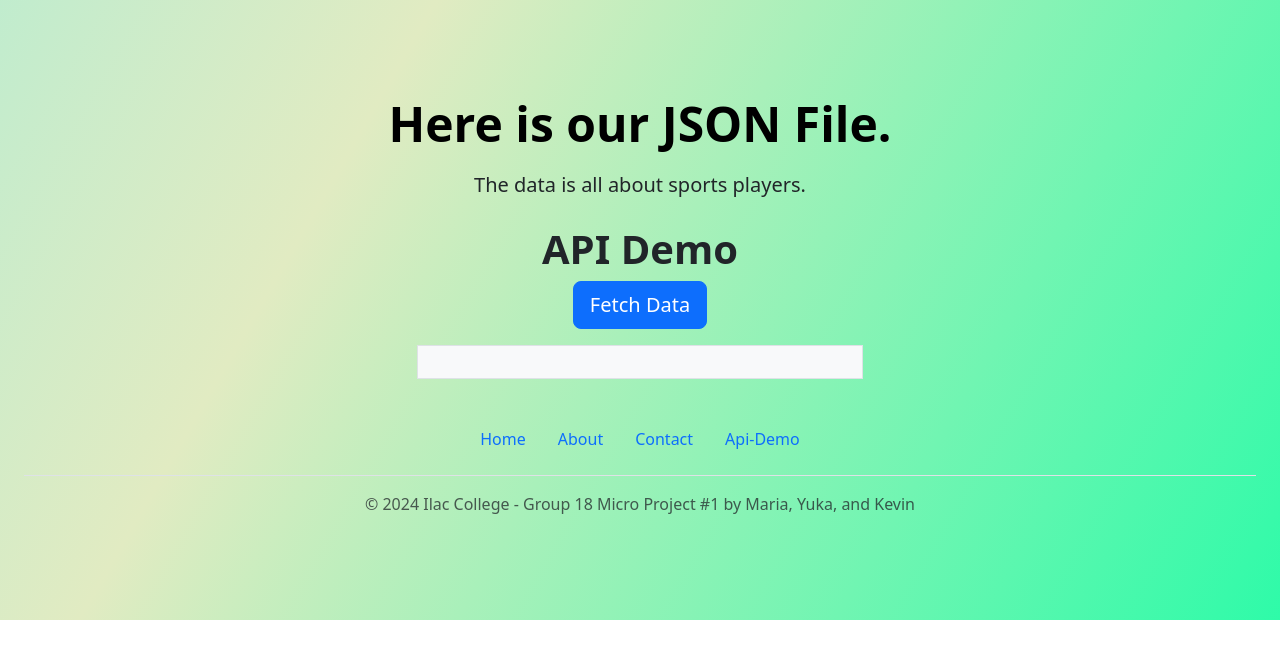
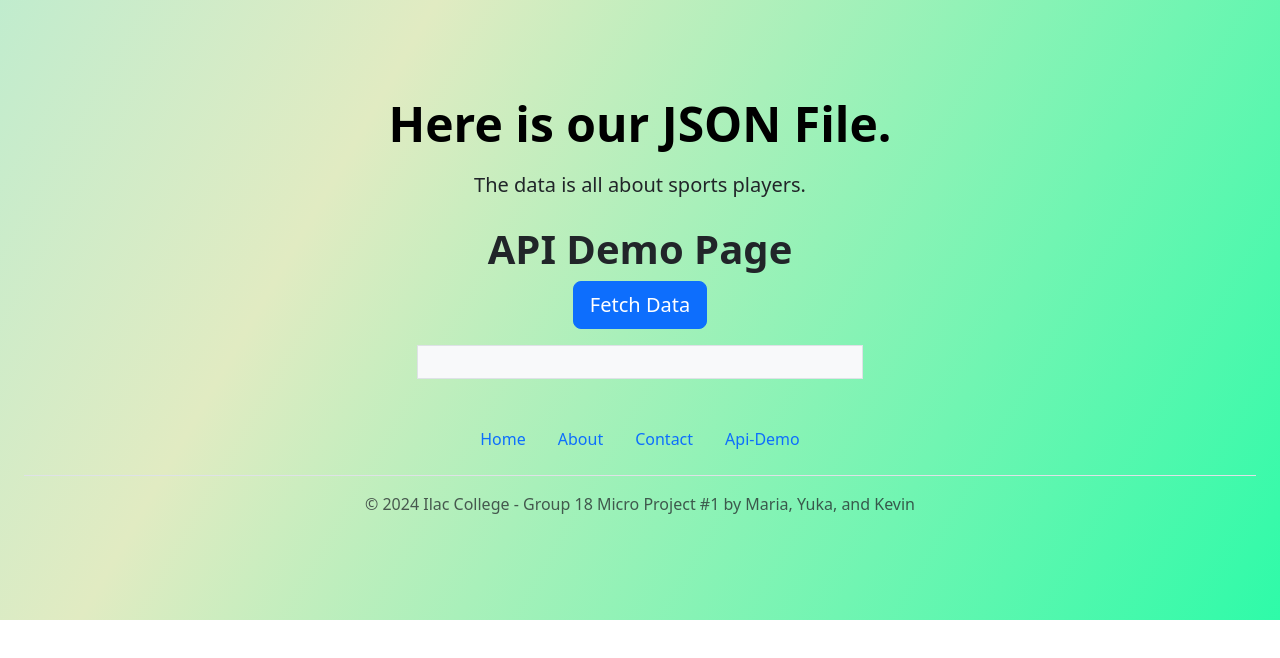
Before and after one commit to EsSuarez09/Microproject1-JS-FrameWorks, a website: page public/demo.html in a window 1280 px wide. Shown: the part 74-732 px from the top of the page. Drawn offline with nearby package versions, Linux system fonts and the light colour scheme.

Commit message:
Change Pages name

```diff
--- a/public/demo.html
+++ b/public/demo.html
@@ -40,7 +40,7 @@
 
 </header>
 <div class="container">
-  <h2>API Demo</h2>
+  <h2>API Demo Page</h2>
   <button id="fetchData" class="btn btn-primary btn-lg">Fetch Data</button>
   <pre id="output" class="mt-3 p-3 bg-light border"></pre>
 </div>
```
Also changed, not shown: public/about.html (+1 -1 lines), public/contact.html (+1 -1 lines), public/index.html (+1 -1 lines).
